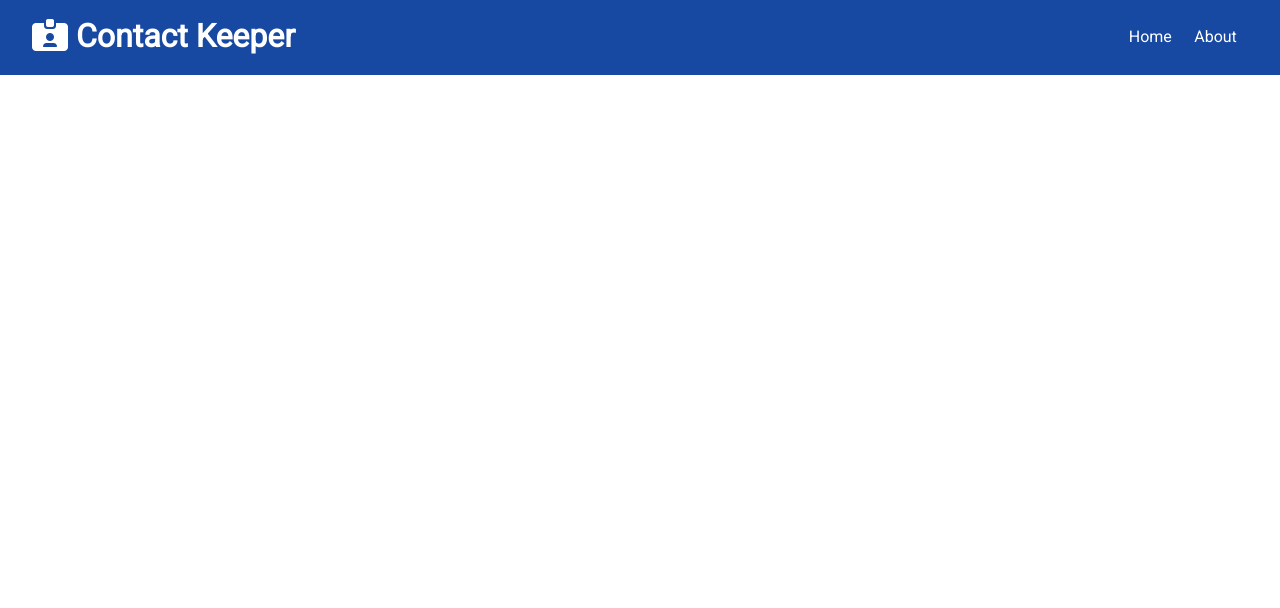
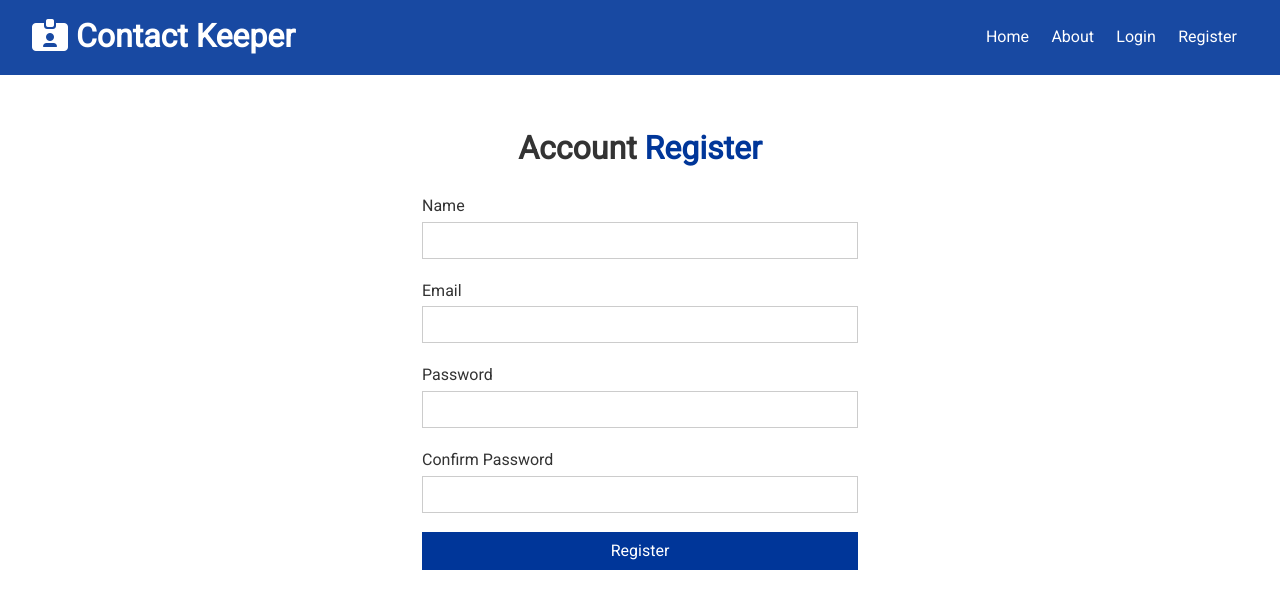
Before and after one commit to DLee1993/react-digital-phoneBook, a React (Create React App) app in the folder client/: page /register in a window 1280 px wide. Shown: the top 608 px of the page. Built offline with nearby package versions, Linux system fonts and the light colour scheme.

Commit message:
added the login and register components, also added the routes/links for both

```diff
--- a/client/src/App.js
+++ b/client/src/App.js
@@ -6,6 +6,8 @@
 import About from "./components/pages/About";
 import ContactState from "./context/contact/ContactState";
 import AuthState from "./context/auth/AuthState";
+import Register from "./components/auth/Register";
+import Login from "./components/auth/Login";
 
 const App = () => {
     return (
@@ -20,6 +22,8 @@
                                 {/* The below routes lead to a page */}
                                 <Route exact path='/' element={<Home />}></Route>
                                 <Route exact path='/about' element={<About />}></Route>
+                                <Route exact path='/register' element={<Register />}></Route>
+                                <Route exact path='/login' element={<Login />}></Route>
                             </Routes>
                         </div>
                     </Fragment>
--- /dev/null
+++ b/client/src/components/auth/Login.js
@@ -0,0 +1,38 @@
+import React, { useState } from "react";
+
+const Login = () => {
+    const [user, setUser] = useState({
+        email: "",
+        password: "",
+    });
+
+    const { email, password } = user;
+
+    const onChange = (e) => setUser({ ...user, [e.target.name]: e.target.value });
+
+    const onSubmit = (e) => {
+        e.preventDefault();
+        console.log("Login Submit");
+    };
+
+    return (
+        <div className='form-container'>
+            <h1>
+                Account <span className='text-primary'>Login</span>
+            </h1>
+            <form onSubmit={onSubmit}>
+                <div className='form-group'>
+                    <label htmlFor='email'>Email</label>
+                    <input type='email' name='email' value={email} onChange={onChange} />
+                </div>
+                <div className='form-group'>
+                    <label htmlFor='password'>Password</label>
+                    <input type='password' name='password' value={password} onChange={onChange} />
+                </div>
+                <input type='submit' value='Login' className='btn btn-primary btn-block' />
+            </form>
+        </div>
+    );
+};
+
+export default Login;
--- /dev/null
+++ b/client/src/components/auth/Register.js
@@ -0,0 +1,53 @@
+import React, { useState } from "react";
+
+const Register = () => {
+    const [user, setUser] = useState({
+        name: "",
+        email: "",
+        password: "",
+        passwordConfirmation: "",
+    });
+
+    const { name, email, password, passwordConfirmation } = user;
+
+    const onChange = (e) => setUser({ ...user, [e.target.name]: e.target.value });
+
+    const onSubmit = (e) => {
+        e.preventDefault();
+        console.log("Register Submit");
+    };
+
+    return (
+        <div className='form-container'>
+            <h1>
+                Account <span className='text-primary'>Register</span>
+            </h1>
+            <form onSubmit={onSubmit}>
+                <div className='form-group'>
+                    <label htmlFor='name'>Name</label>
+                    <input type='text' name='name' value={name} onChange={onChange} />
+                </div>
+                <div className='form-group'>
+                    <label htmlFor='email'>Email</label>
+                    <input type='email' name='email' value={email} onChange={onChange} />
+                </div>
+                <div className='form-group'>
+                    <label htmlFor='password'>Password</label>
+                    <input type='password' name='password' value={password} onChange={onChange} />
+                </div>
+                <div className='form-group'>
+                    <label htmlFor='passwordConfirmation'>Confirm Password</label>
+                    <input
+                        type='password'
+                        name='passwordConfirmation'
+                        value={passwordConfirmation}
+                        onChange={onChange}
+                    />
+                </div>
+                <input type='submit' value='Register' className='btn btn-primary btn-block' />
+            </form>
+        </div>
+    );
+};
+
+export default Register;
--- a/client/src/components/layout/Navbar.js
+++ b/client/src/components/layout/Navbar.js
@@ -12,6 +12,8 @@
             <ul>
                 <li><Link to='/'>Home</Link></li>
                 <li><Link to='/about'>About</Link></li>
+                <li><Link to='/login'>Login</Link></li>
+                <li><Link to='/register'>Register</Link></li>
             </ul>
         </div>
     );
```
